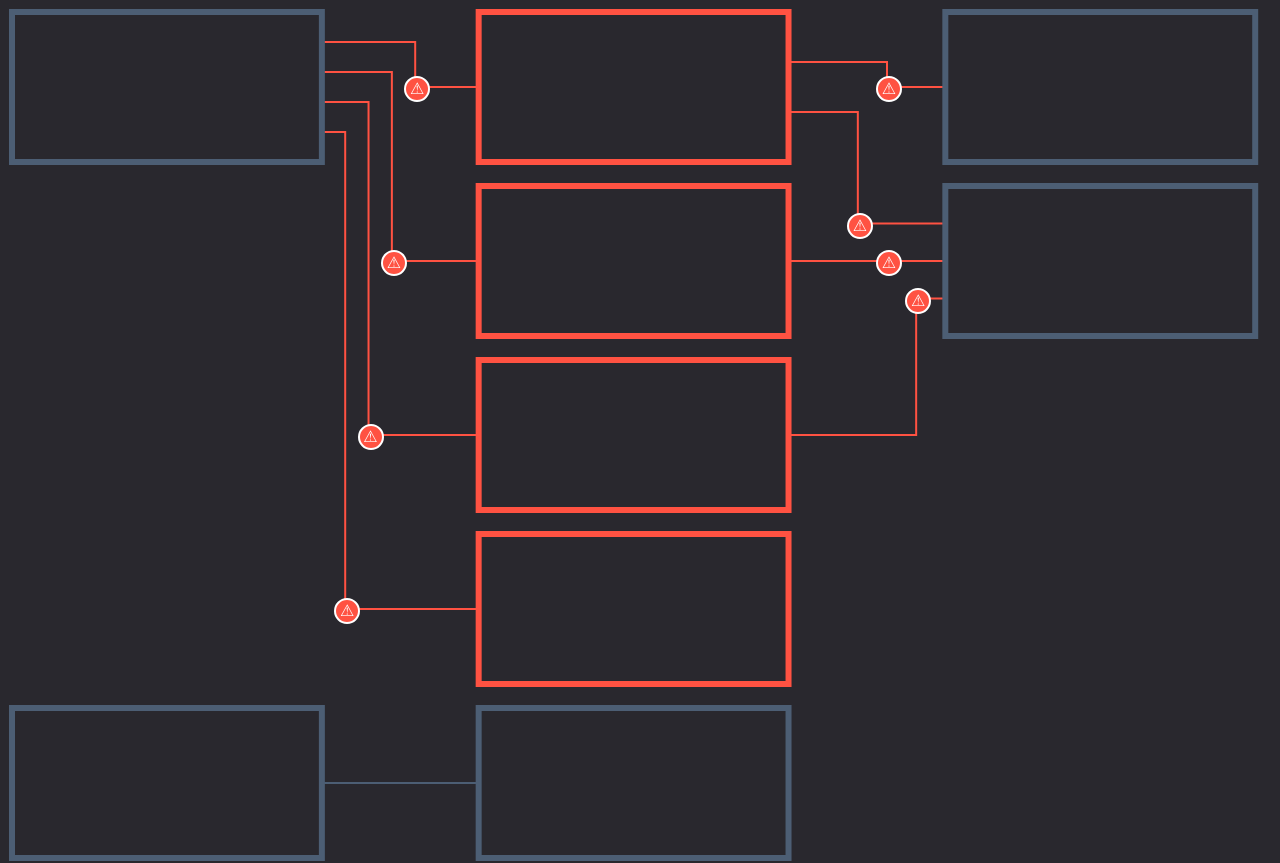
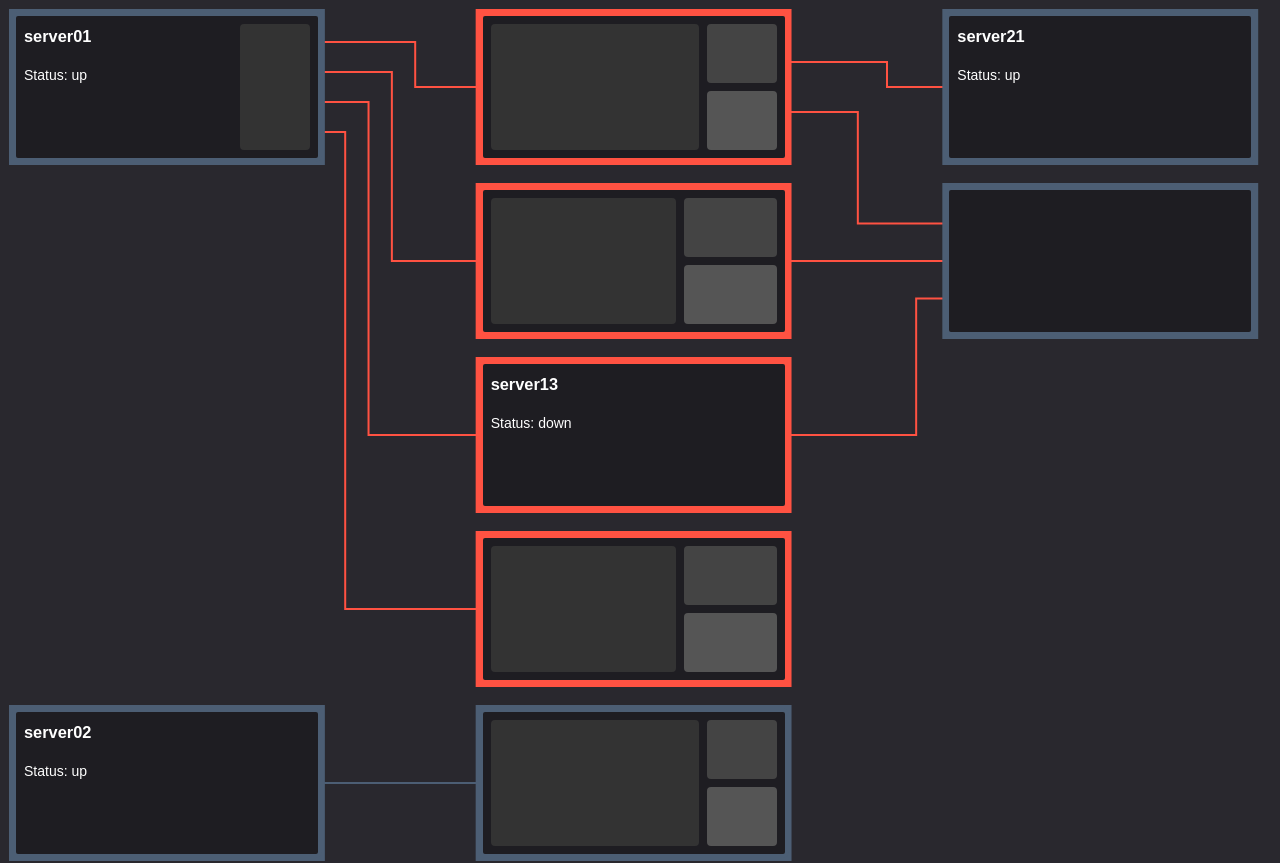
Before and after one commit to wedwu/REACT, a React (Vite) app in the folder dashboard/: page / in a window 1280 px wide. Shown: the top 863 px of the page. Built offline with nearby package versions, Linux system fonts and the light colour scheme.

Commit message:
leader lines, div boxes

```diff
--- a/dashboard/src/components/BoxLayer.jsx
+++ b/dashboard/src/components/BoxLayer.jsx
@@ -1,90 +1,119 @@
 // src/components/BoxLayer.jsx
-
 import React from "react";
 
-export default function BoxLayer({ cells = [], layoutVariant }) {
-  const renderCell = (content) => {
-    if (!content) return null; // FIX: Prevent blank renders
+export default function BoxLayer({ boxMap }) {
+  if (!boxMap) return null;
+
+  return (
+    <>
+      {Object.values(boxMap).map((box) => {
+        if (!box.id) return null; // skip metadata keys
 
         return (
           <div
+            key={box.id}
+            className="dynamic-box"
             style={{
+              position: "absolute",
+              left: box.x,
+              top: box.y,
+              width: box.w,
+              height: box.h,
+              border: `4px solid ${
+                box.status === "down" ? "#ff5242" : "#4c5e74"
+              }`,
+              padding: 8,
+              boxSizing: "border-box",
+              overflow: "hidden",
+              zIndex: 20,
               background: "#1e1d22",
               borderRadius: 6,
-          padding: 8,
-          minHeight: 100,
-          overflow: "hidden",
-          width: "100%",
-          height: "100%",
             }}
           >
-        {content}
+            {renderContent(box)}
           </div>
         );
-  };
+      })}
+    </>
+  );
+}
 
-  const renderLayoutBody = () => {
-    switch (layoutVariant) {
+// ======================================================
+// Render per-box layoutVariant (FULL RESTORED VERSION)
+// ======================================================
+function renderContent(box) {
+  const variant = box.layoutVariant || "1x1";
+
+  switch (variant) {
+    // --------------------------------------------------
     case "1x1":
       return (
-          <div style={{ display: "flex", gap: 8 }}>
-            <div style={{ flex: 1 }}>{renderCell(cells[0])}</div>
+        <div style={{ width: "100%", height: "100%" }}>
+          <h3 style={{ marginTop: 0 }}>{box.id}</h3>
+          <p style={{ margin: 0 }}>Status: {box.status}</p>
         </div>
       );
 
+    // --------------------------------------------------
     case "2col-25-right":
       return (
-          <div style={{ display: "flex", gap: 8 }}>
-            <div style={{ flex: 3 }}>{renderCell(cells[0])}</div>
-            <div style={{ flex: 1 }}>{renderCell(cells[1])}</div>
+        <div style={{ display: "flex", gap: 8, height: "100%" }}>
+          <div style={{ flex: 3 }}>
+            <h3 style={{ marginTop: 0 }}>{box.id}</h3>
+            <p style={{ margin: 0 }}>Status: {box.status}</p>
+          </div>
+          <div style={{ flex: 1, background: "#333", borderRadius: 4 }} />
         </div>
       );
 
+    // --------------------------------------------------
     case "4col-2row-special":
       return (
-          <div style={{ display: "flex", flexDirection: "column", gap: 8 }}>
-
+        <div style={{ display: "flex", flexDirection: "column", gap: 8, height: "100%" }}>
           <div style={{ display: "flex", gap: 8 }}>
-              <div style={{ flex: 3 }}>{renderCell(cells[0])}</div>
-              <div style={{ flex: 1 }}>{renderCell(cells[1])}</div>
+            <div style={{ flex: 3, background: "#333", borderRadius: 4 }} />
+            <div style={{ flex: 1, background: "#444", borderRadius: 4 }} />
           </div>
-
           <div style={{ display: "flex", gap: 8 }}>
-              <div style={{ flex: 1 }}>{renderCell(cells[2])}</div>
-              <div style={{ flex: 1 }}>{renderCell(cells[3])}</div>
-              <div style={{ flex: 1 }}>{renderCell(cells[4])}</div>
-              <div style={{ flex: 1 }}>{renderCell(cells[5])}</div>
-            </div>
-
-          </div>
-        );
-
-      case "2x2-right-25":
-        return (
-          <div style={{ display: "flex", gap: 8 }}>
-            <div style={{ flex: 3 }}>{renderCell(cells[0])}</div>
-            <div style={{ flex: 1, display: "flex", flexDirection: "column", gap: 8 }}>
-              <div style={{ flex: 1 }}>{renderCell(cells[1])}</div>
-              <div style={{ flex: 1 }}>{renderCell(cells[2])}</div>
+            <div style={{ flex: 1, background: "#3b3b3b", borderRadius: 4 }} />
+            <div style={{ flex: 1, background: "#494949", borderRadius: 4 }} />
+            <div style={{ flex: 1, background: "#555", borderRadius: 4 }} />
+            <div style={{ flex: 1, background: "#666", borderRadius: 4 }} />
           </div>
         </div>
       );
 
-      case "2x2-right-33":
+    // --------------------------------------------------
+    case "2x2-right-25":
       return (
-          <div style={{ display: "flex", gap: 8 }}>
-            <div style={{ flex: 2 }}>{renderCell(cells[0])}</div>
+        <div style={{ display: "flex", gap: 8, height: "100%" }}>
+          <div style={{ flex: 3, background: "#333", borderRadius: 4 }} />
           <div style={{ flex: 1, display: "flex", flexDirection: "column", gap: 8 }}>
-              <div style={{ flex: 1 }}>{renderCell(cells[1])}</div>
-              <div style={{ flex: 1 }}>{renderCell(cells[2])}</div>
+            <div style={{ flex: 1, background: "#444", borderRadius: 4 }} />
+            <div style={{ flex: 1, background: "#555", borderRadius: 4 }} />
           </div>
         </div>
       );
 
+    // --------------------------------------------------
+    case "2x2-right-33":
+      return (
+        <div style={{ display: "flex", gap: 8, height: "100%" }}>
+          <div style={{ flex: 2, background: "#333", borderRadius: 4 }} />
+          <div style={{ flex: 1, display: "flex", flexDirection: "column", gap: 8 }}>
+            <div style={{ flex: 1, background: "#444", borderRadius: 4 }} />
+            <div style={{ flex: 1, background: "#555", borderRadius: 4 }} />
+          </div>
+        </div>
+      );
+
+    // --------------------------------------------------
     default:
-        return null;
+      return (
+        <div>
+          <h3>{box.id}</h3>
+          <p>Unknown variant: {variant}</p>
+        </div>
+      );
   }
-  };
-
-  return <div style={{ width: "100%", height: "100%" }}>{renderLayoutBody()}</div>;
 }
--- a/dashboard/src/components/DiagramContainer.jsx
+++ b/dashboard/src/components/DiagramContainer.jsx
@@ -3,45 +3,33 @@
 import React, { useMemo } from "react";
 import CanvasLayer from "./CanvasLayer";
 import BoxLayer from "./BoxLayer";
-import ElbowIcons from "./ElbowIcons";
-
 import { calculateLayout } from "../utils/layoutEngine";
 import { diagramConfig } from "../config/diagramConfig";
 
-export default function DiagramContainer({ layoutVariant }) {
-
-  const layout = useMemo(() => {
-    return calculateLayout(diagramConfig, 1400);
-  }, []);
-
-  // FIX: Build cells directly from diagramConfig, not layout
-  const cells = diagramConfig.columns.flatMap(col =>
-    col.boxes.map((box) => (
-      <div key={box.id} style={{ width: "100%", height: "100%" }}>
-        <h3 style={{ margin: 0, paddingBottom: 4 }}>{box.id}</h3>
-        <p style={{ margin: 0, fontSize: 12 }}>
-          Status: {box.status}
-        </p>
-      </div>
-    ))
+export default function DiagramContainer() {
+  const layout = useMemo(
+    () => calculateLayout(diagramConfig, 1400),
+    []
   );
-
 
   return (
     <div
       style={{
         position: "relative",
         width: 1400,
-        height: layout.canvasHeight,
-        margin: "0 auto",
+        height: layout?.canvasHeight || 800,
+        margin: "0 auto"
       }}
     >
-      <CanvasLayer config={diagramConfig} layout={layout} />
+      {layout && (
+        <>
+          {/* Canvas underlay: needs config + layout */}
+          <CanvasLayer config={diagramConfig} layout={layout} />
 
-      {/* FIX: Pass cells down to BoxLayer */}
-      <BoxLayer cells={cells} layoutVariant={layoutVariant} />
-
-      <ElbowIcons config={diagramConfig} layout={layout} />
+          {/* Div overlay: needs absolute box positions */}
+          <BoxLayer boxMap={layout.boxMap} />
+        </>
+      )}
     </div>
   );
 }
--- a/dashboard/src/config/diagramConfig.js
+++ b/dashboard/src/config/diagramConfig.js
@@ -3,27 +3,29 @@ export const diagramConfig = {
     {
       color: '#29282e',
       boxes: [
-        { id: 'server01', status: 'up', layoutVariant: '1x1' },
-        { id: 'server02', status: 'up', layoutVariant: '1x1' },
-        { id: 'server03', status: 'up', layoutVariant: '1x1' }
+        { id: 'server01', status: 'up',   layoutVariant: '2col-25-right' },
+        { id: 'server02', status: 'up',   layoutVariant: '1x1' },
+        { id: 'server03', status: 'up',   layoutVariant: '4col-2row-special' }
       ]
     },
+
     {
       color: '#29282e',
       boxes: [
-        { id: 'server11', status: 'down', layoutVariant: '1x1' },
-        { id: 'server12', status: 'down', layoutVariant: '1x1' },
+        { id: 'server11', status: 'down', layoutVariant: '2x2-right-25' },
+        { id: 'server12', status: 'down', layoutVariant: '2x2-right-33' },
         { id: 'server13', status: 'down', layoutVariant: '1x1' },
-        { id: 'server14', status: 'down', layoutVariant: '1x1' },
-        { id: 'server15', status: 'up', layoutVariant: '1x1' },
-        { id: 'server16', status: 'up', layoutVariant: '1x1' }
+        { id: 'server14', status: 'down', layoutVariant: '2x2-right-33' },
+        { id: 'server15', status: 'up',   layoutVariant: '2x2-right-25' },
+        { id: 'server16', status: 'up',   layoutVariant: '4col-2row-special' }
       ]
     },
+
     {
       color: '#29282e',
       boxes: [
-        { id: 'server21', status: 'up', layoutVariant: '1x1' },
-        { id: 'server22', status: 'up', layoutVariant: '1x1' }
+        { id: 'server21', status: 'up',   layoutVariant: '1x1' },
+        { id: 'server22', status: 'up',   layoutVariant: '4col-2row-special' }
       ]
     }
   ],
--- a/dashboard/src/utils/layoutEngine.js
+++ b/dashboard/src/utils/layoutEngine.js
@@ -1,3 +1,5 @@
+// src/utils/layoutEngine.js
+
 export function calculateLayout(config, canvasWidth) {
   const maxBoxes = Math.max(...config.columns.map(c => c.boxes.length));
   const canvasHeight = maxBoxes * (config.baseBoxHeight + config.boxMargin * 2);
@@ -16,8 +18,9 @@ export function calculateLayout(config, canvasWidth) {
 
       let y;
       if (colIndex === 0) {
-        if (i === 0) y = config.boxMargin;
-        else {
+        if (i === 0) {
+          y = config.boxMargin;
+        } else {
           const indexFromBottom = colBoxes.length - i;
           const startBottom = canvasHeight - boxHeight + config.boxMargin;
           y = startBottom - (indexFromBottom - 1) * boxHeight;
@@ -32,7 +35,11 @@ export function calculateLayout(config, canvasWidth) {
       const boxData = {
         id: box.id,
         status: box.status,
-        x, y, w, h,
+        layoutVariant: box.layoutVariant || "1x1",
+        x,
+        y,
+        w,
+        h,
         colIndex,
         index: i
       };
--- a/dashboard/src/utils/routeEngine.js
+++ b/dashboard/src/utils/routeEngine.js
@@ -1,4 +1,4 @@
-// utils/routeEngine.js
+// src/utils/routeEngine.js
 
 export function computeConnectionRoutes(config, layout) {
   const { boxMap, colWidth } = layout;
@@ -77,19 +77,21 @@ export function computeConnectionRoutes(config, layout) {
       y: endY
     };
 
+    // Midpoint Y (for the elbow segment). For now this keeps
+    // behaviour similar to the original: elbow stays at start.y.
+    const midY = start.y;
+
     // -------------------------
-    // 4. DETERMINE MIDPOINT
+    // 4. DETERMINE MIDPOINT X
     // -------------------------
     let midX;
 
     if (startCol === 0 && endCol === 1) {
       // Left fan
       midX = start.x + config.lineSpacing * conn._sourceLane;
-
     } else if (startCol === 1 && endCol === 2) {
       // Right fan
       midX = end.x - config.lineSpacing * conn._targetLane;
-
     } else {
       const dir = endCol > startCol ? 1 : -1;
       midX = start.x + dir * config.lineSpacing * (conn._sourceLane || 1);
@@ -110,6 +112,7 @@ export function computeConnectionRoutes(config, layout) {
       conn,
       start,
       midX,
+      midY,
       end,
       color: lineColor,
       isDegraded,
```
Lines whose indentation alone changed are shown as unchanged.
